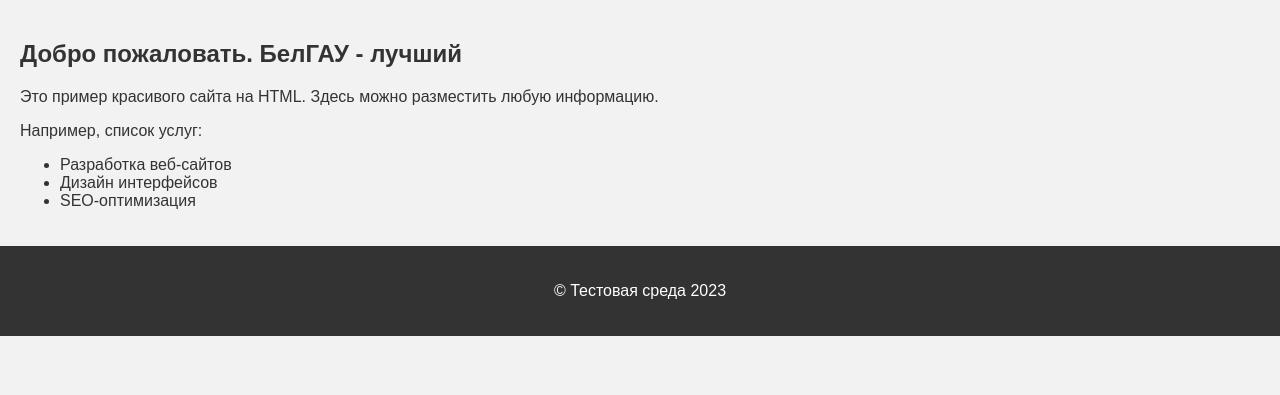
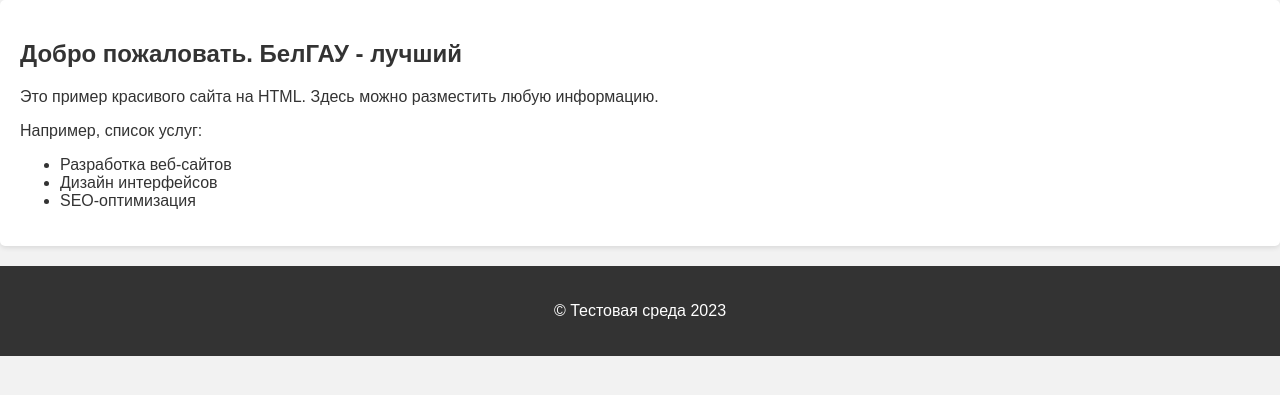
Before and after one commit to Rextor72/Diplom_project, a Flask app: page / in a window 1280 px wide. Shown: the part 169-564 px from the top of the page. Run offline with Flask 2, Linux system fonts and the light colour scheme.

Commit message:
fix index

```diff
--- a/templates/index.html
+++ b/templates/index.html
@@ -41,6 +41,10 @@
 
         .content {
             padding: 20px;
+            background-color: #fff;
+            border-radius: 5px;
+            box-shadow: 0 2px 5px rgba(0, 0, 0, 0.1);
+            margin-bottom: 20px;
         }
 
         .footer {
```
Lines whose indentation alone changed are shown as unchanged.
